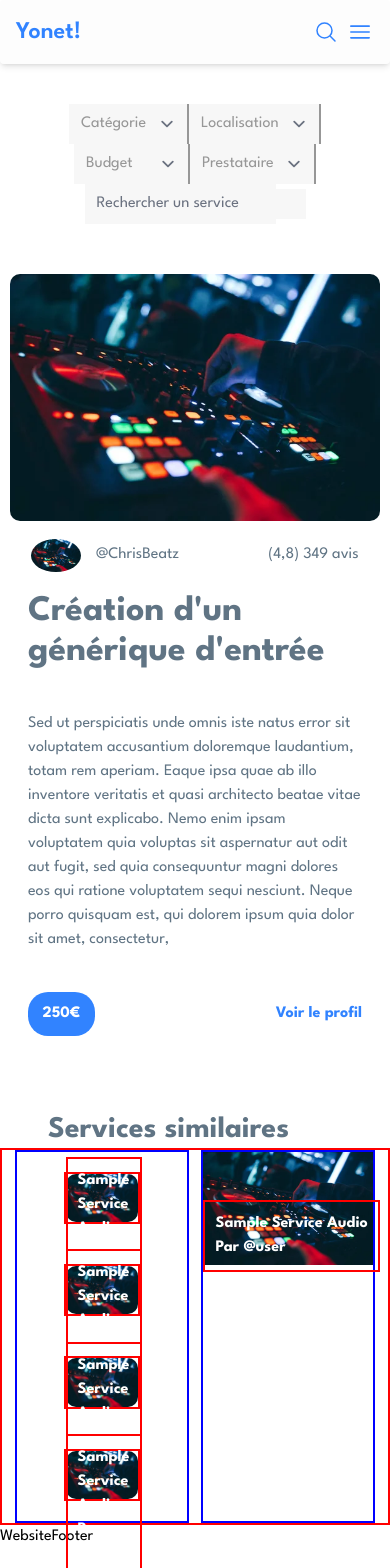
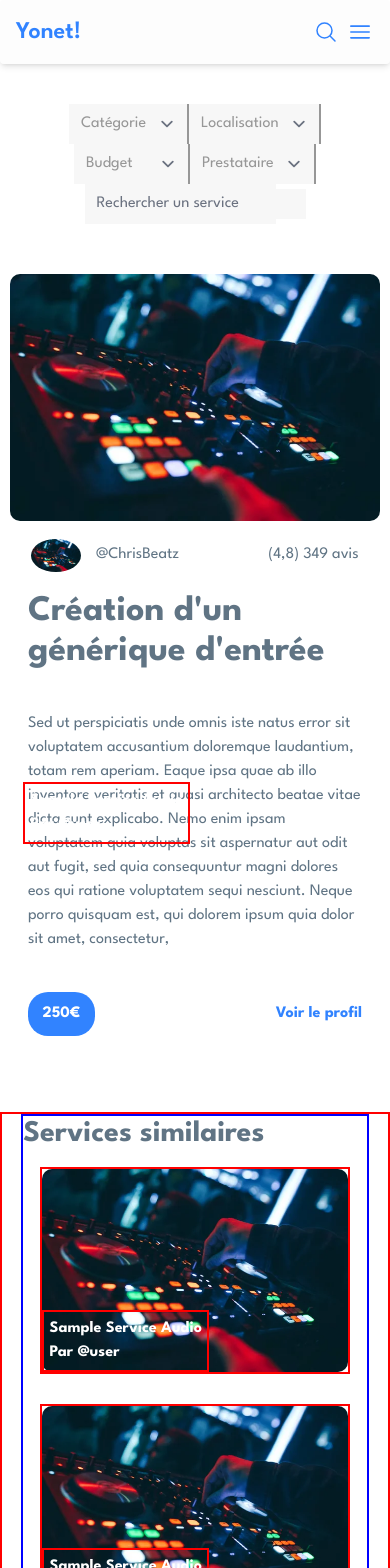
Before and after one commit to KevinArmache/Yonet-Project, a Next.js app: page /services in a window 390 px wide. Shown: the top 1568 px of the page. Built offline with nearby package versions, Linux system fonts and the light colour scheme; some icons are missing.

Commit message:
add: similar card section end

```diff
--- a/components/SimilarCard/SimilarCard.jsx
+++ b/components/SimilarCard/SimilarCard.jsx
@@ -10,7 +10,7 @@ function SimilarCard() {
         width={500}
         height={500}
       />
-      <span className="service-similar-by-username">
+      <span className="service-similar-by-username text-sx">
         Sample Service Audio
         <br />
         Par @user
--- a/src/pages/services.jsx
+++ b/src/pages/services.jsx
@@ -99,17 +99,24 @@ const Services = () => {
           </div>
           <ServiceDetail />
         </div>
-        <h3 className="color-gray text-3xl pl-12 font-bold">
-          Services similaires
-        </h3>
+
         <div className="container-similar-recommended">
-          <div className="container-similar">
-            <SimilarCard />
-            <SimilarCard />
-            <SimilarCard />
-            <SimilarCard />
+          <div className="container-similar mb-12">
+            <h3 className="color-gray text-3xl  font-bold container-similar-recommended-text">
+              Services similaires
+            </h3>
+            <div>
+              <SimilarCard />
+              <SimilarCard />
+              <SimilarCard />
+              <SimilarCard />
+            </div>
           </div>
+
           <div className="container-recommended">
+            <h3 className="color-gray text-3xl  font-bold container-similar-recommended-text">
+              Services similaires
+            </h3>
             <SimilarCard />
           </div>
         </div>
--- a/src/styles/styles.css
+++ b/src/styles/styles.css
@@ -36,26 +36,71 @@
   border: solid 2px blue;
   width: 45%;
 }
-.container-similar {
+.container-similar > div {
   display: flex;
   flex-wrap: wrap;
   justify-content: space-evenly;
 }
-.container-similar > div {
-  margin: 20px;
+
+.container-similar > div > div {
+  margin: 10px;
   width: 45%;
   border: solid 2px red;
   position: relative;
+  display: flex;
 }
-.container-similar > div > img {
+
+.container-similar > div > div > img {
   border-radius: 10px;
 }
+
 .service-similar-by-username {
   position: absolute;
-  margin-top: -65px;
-  padding: 10px;
+  bottom: 0;
+  padding: 5px;
   color: white;
   font-weight: bold;
   border: solid 2px red;
 }
+
+@media screen and (max-width: 903px) {
+  .container-similar > div > div {
+    margin: 20px;
+    width: 90%;
+    border: solid 2px red;
+    position: relative;
+  }
+}
+
+@media screen and (max-width: 800px) {
+  .container-similar-recommended {
+    border: solid 2px red;
+    display: flex;
+    justify-content: center;
+    align-items: center;
+    flex-direction: column;
+  }
+  .container-similar-recommended > div {
+    border: solid 2px blue;
+    width: 90%;
+  }
+  .container-similar > div > div {
+    margin: 15px;
+    width: 90%;
+    border: solid 2px red;
+    position: relative;
+  }
+  .container-similar > div > div > img {
+    width: 100%;
+  }
+}
+
+/* @media screen and (max-width: 700px) {
+  .container-similar > div {
+    margin: 20px;
+    width: 90%;
+    border: solid 2px red;
+    position: relative;
+  }
+} */
 /* END - SERVICE PAGE CSS  */
```
